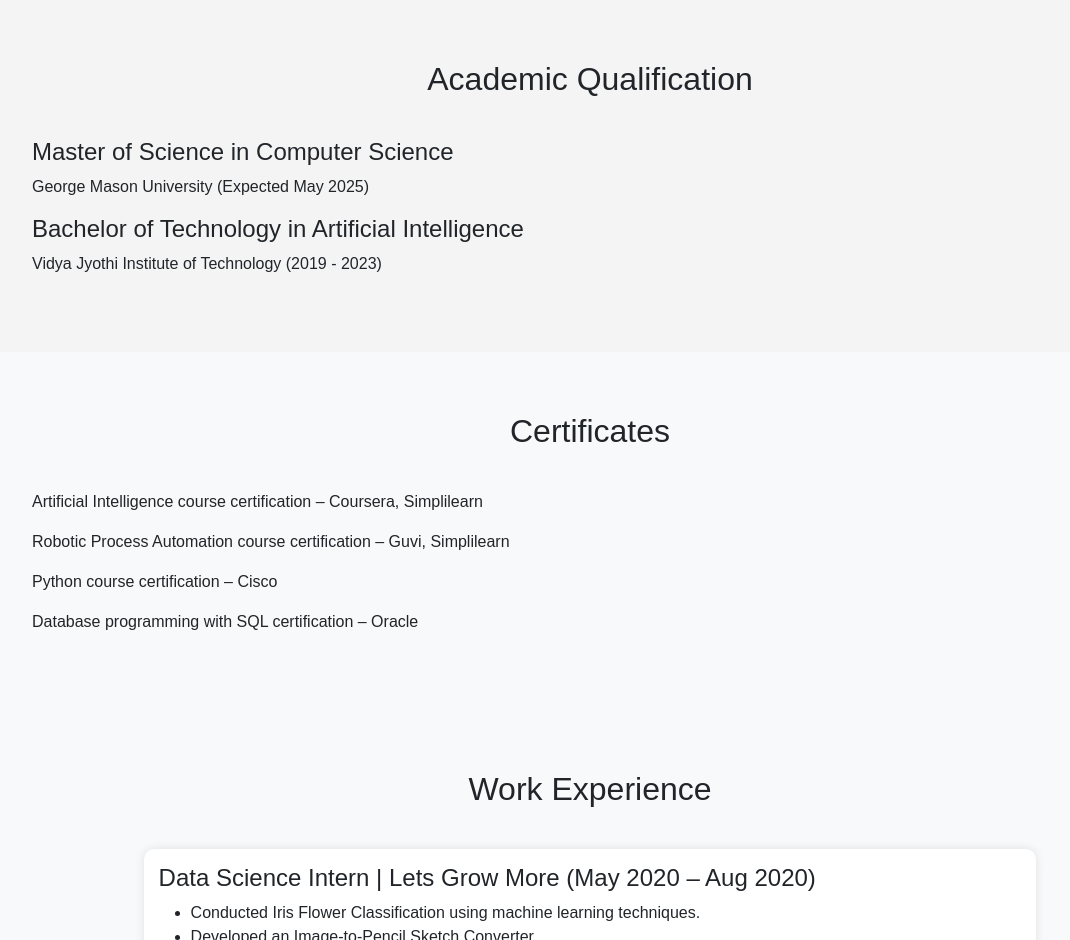
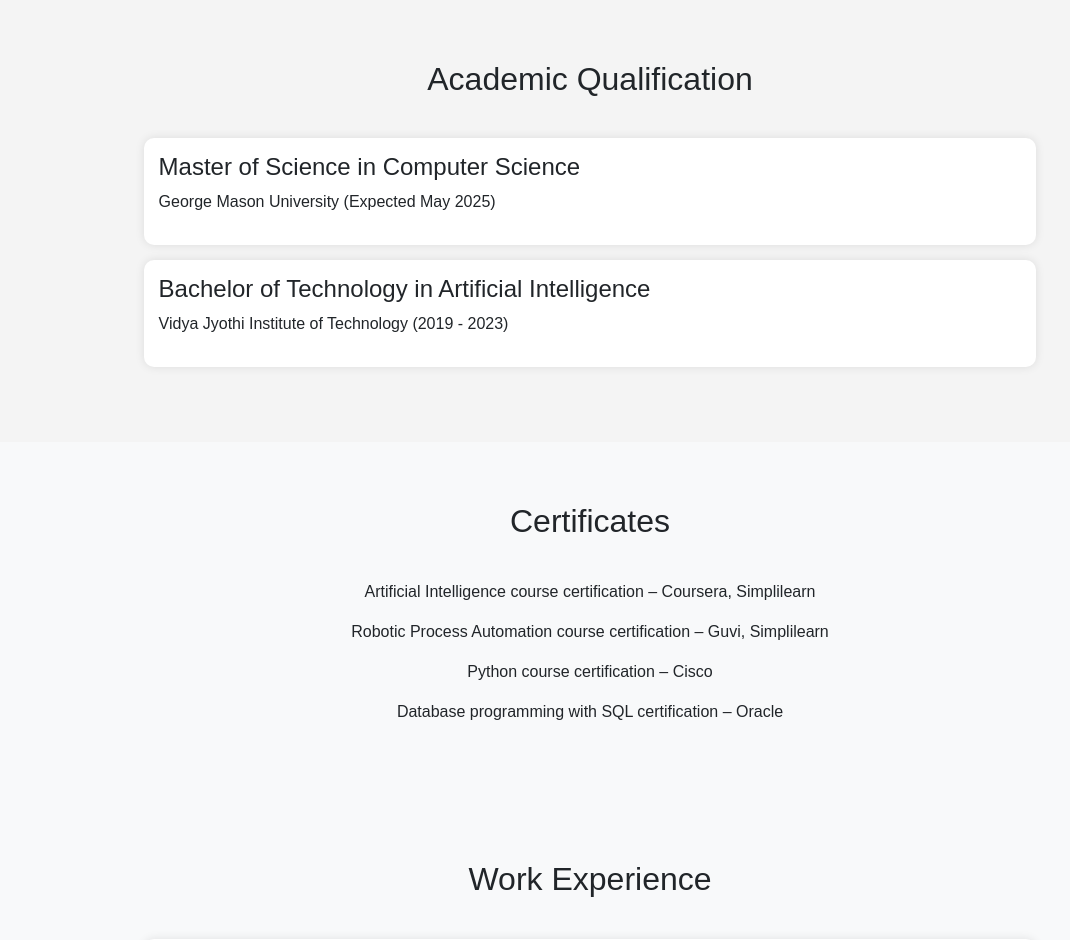
Before and after one commit to priyadharshini2207/portfolio, a plain HTML site: page index.html in a window 1280 px wide. Shown: the part 800-1740 px from the top of the page, without its empty margins (50-1120 px from the left). Drawn offline with nearby package versions, Linux system fonts and the light colour scheme.

Commit message:
Update index.html

```diff
--- a/index.html
+++ b/index.html
@@ -16,8 +16,8 @@
         .about-container { display: flex; align-items: center; justify-content: center; gap: 30px; text-align: left; }
         .about-container img { width: 200px; height: 200px; border-radius: 50%; object-fit: cover; display: block; }
         .about-text { max-width: 600px; }
-        .projects-container, .experience-container, .skills-container { display: flex; flex-direction: column; align-items: center; }
-        .project, .experience { width: 80%; padding: 15px; background: white; margin-bottom: 15px; border-radius: 10px; box-shadow: 0px 0px 10px rgba(0,0,0,0.1); }
+        .projects-container, .experience-container, .skills-container, .academic-container, .certificates-container{ display: flex; flex-direction: column; align-items: center; }
+        .project, .experience, .academic, .certificates { width: 80%; padding: 15px; background: white; margin-bottom: 15px; border-radius: 10px; box-shadow: 0px 0px 10px rgba(0,0,0,0.1); }
         .skills-container { display: flex; flex-wrap: wrap; justify-content: center; gap: 20px; }
         .skill { text-align: center; }
         .skill img { width: 50px; height: 50px; }
```
